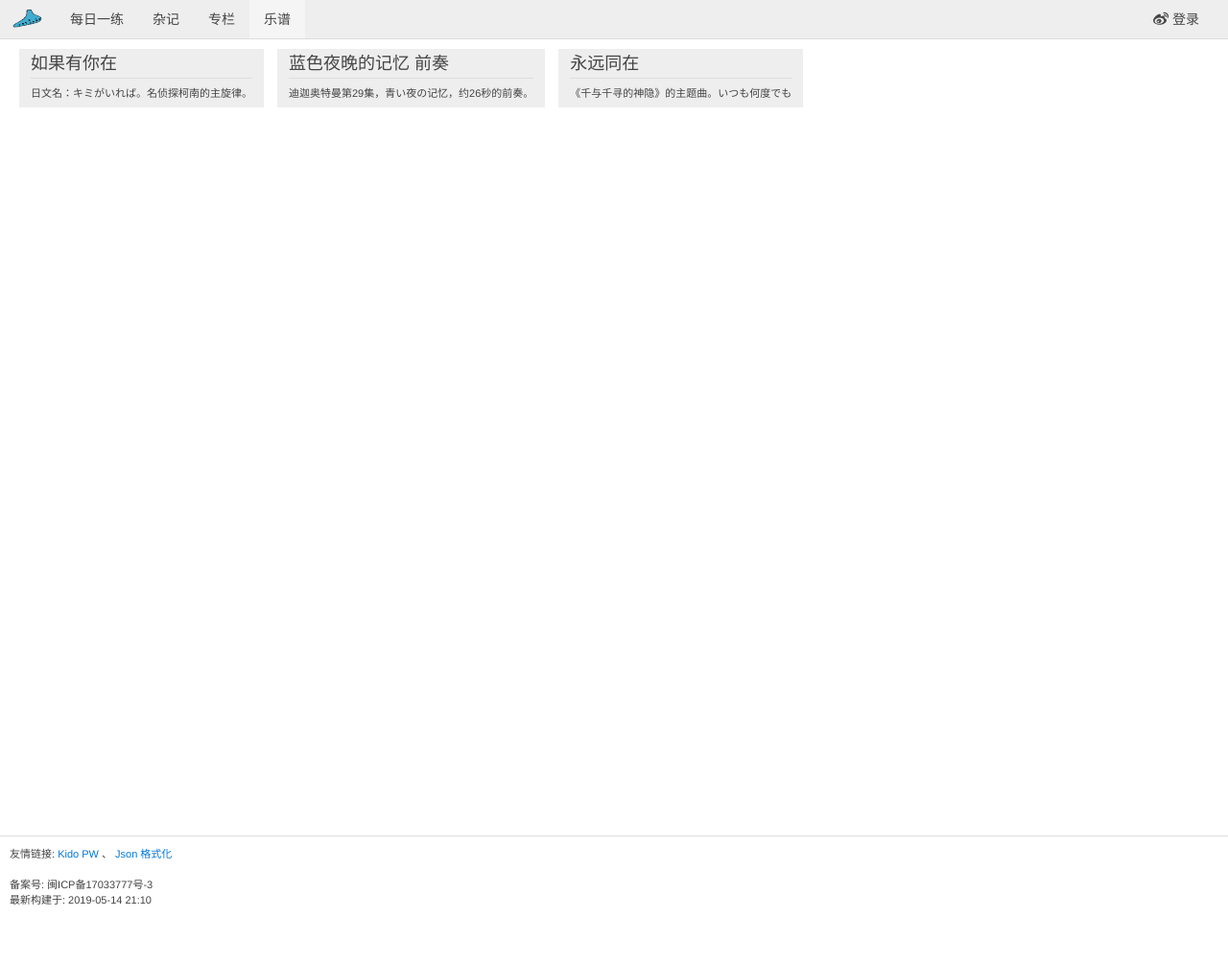
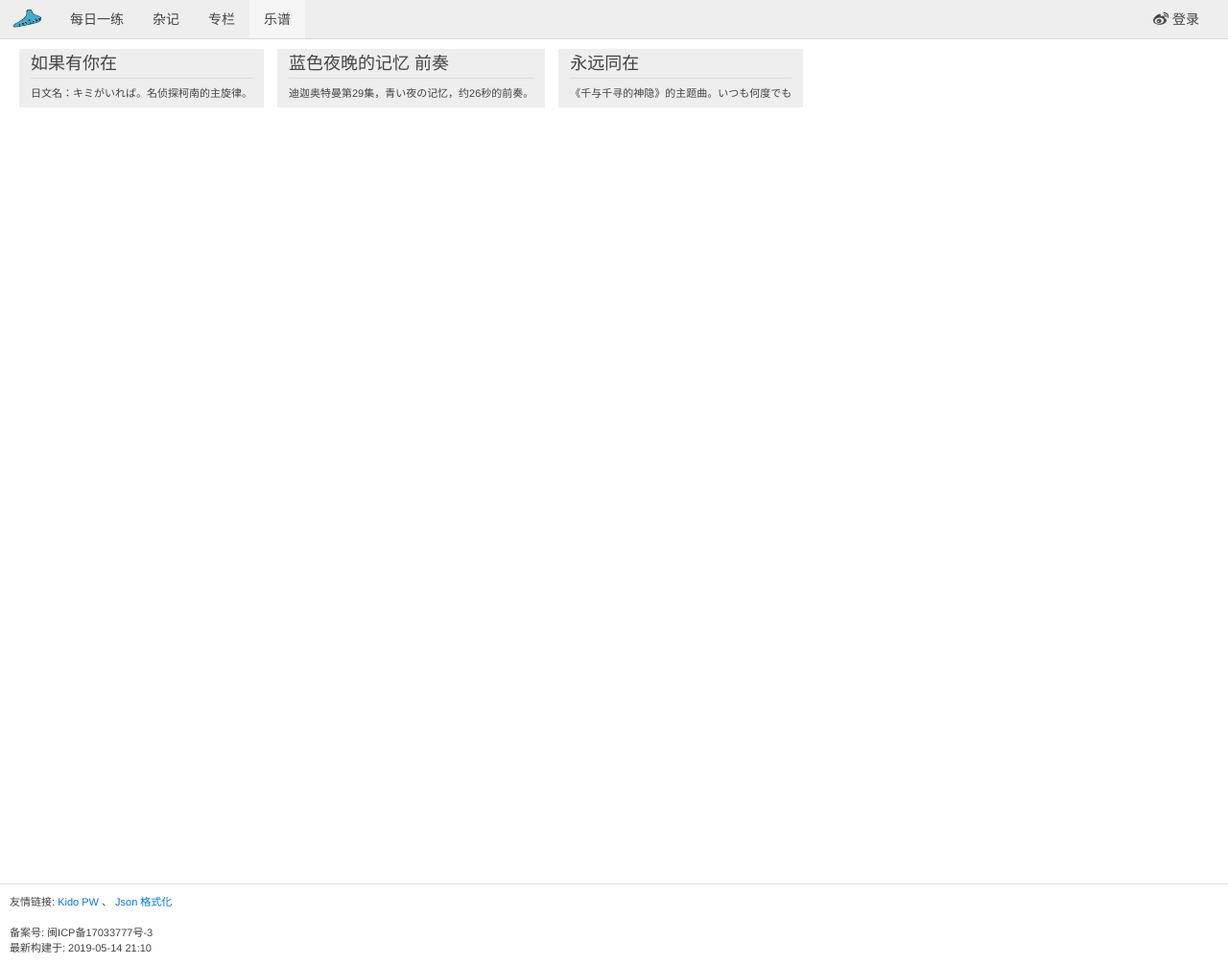
Before and after one commit to playay/playay.github.io, a Jekyll site: the page built from index.html, in a window 1280 px wide. Shown: the whole page at 96% size. Built offline with Jekyll 4.4.1, drawn with Linux system fonts in a browser that asks for light colours; comment, search, counter and statistics services are not loaded; before the commit the page ends 956 px from its top, so only the background shows below that.

Commit message:
陶笛日记

```diff
--- a/_includes/x-css.html
+++ b/_includes/x-css.html
@@ -6,7 +6,7 @@
         padding: 10px;
     }
     #content {
-        min-height: calc(100% - 90px);/* footer 高度100px, header 40px */
+        min-height: calc(100% - 40px);/* footer 高度100px, header 40px */
         overflow-x: hidden;
     }
     .al-spinner {
```
